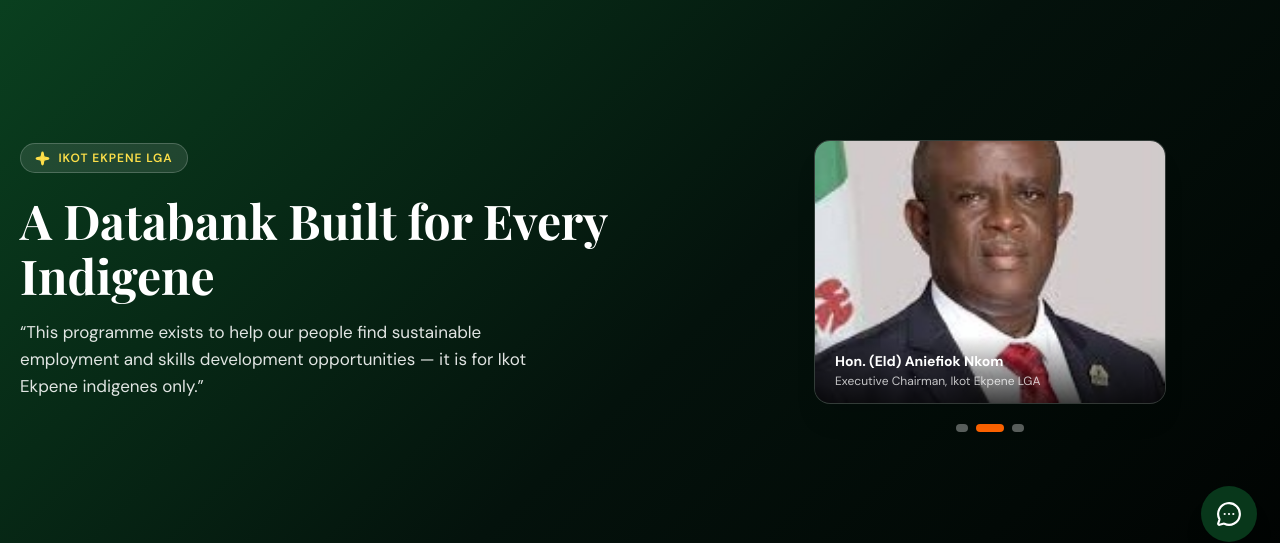
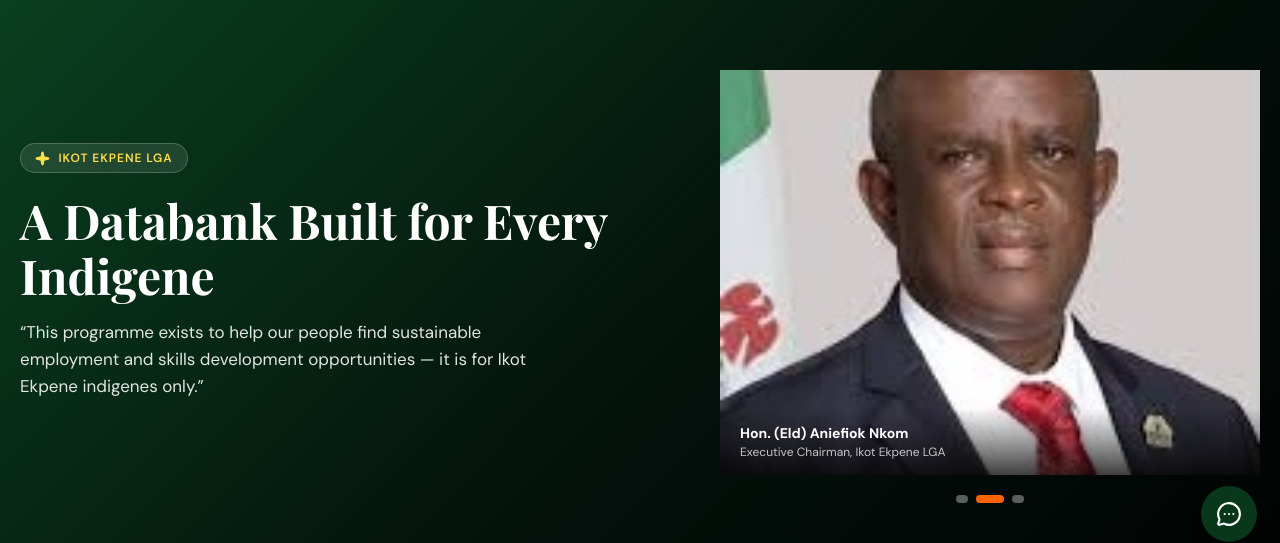
Before and after one commit to IkotEkpene-Tech/employment-databank-portal, a React (Vite) app: page / in a window 1280 px wide. Shown: the part 214-757 px from the top of the page. Built offline with nearby package versions, Linux system fonts and the light colour scheme; no server answers.

Commit message:
feat: clean up styling and improve code readability in HeroSection component

```diff
--- a/src/features/home/components/HeroSection.styles.ts
+++ b/src/features/home/components/HeroSection.styles.ts
@@ -87,13 +87,13 @@ export const MediaCol = styled.div`
 export const MediaFrame = styled.div`
   position: relative;
   width: 100%;
-  max-width: 22rem;
+  // max-width: 22rem;
   aspect-ratio: 4 / 3;
-  border-radius: ${({ theme }) => theme.radii["2xl"]};
-  overflow: hidden;
-  box-shadow: ${({ theme }) => theme.shadows.xl};
-  background: rgba(255, 255, 255, 0.05);
-  border: 1px solid rgba(255, 255, 255, 0.15);
+  // border-radius: ${({ theme }) => theme.radii["2xl"]};
+  // overflow: hidden;
+  // box-shadow: ${({ theme }) => theme.shadows.xl};
+  // background: rgba(255, 255, 255, 0.05);
+  // border: 1px solid rgba(255, 255, 255, 0.15);
 `;
 
 export const SlideLayer = styled.div<{ $active: boolean }>`
--- a/src/features/home/components/HeroSection.tsx
+++ b/src/features/home/components/HeroSection.tsx
@@ -67,7 +67,10 @@ const heroSlides: HeroSlide[] = [
     title: "A Databank Built for Every Indigene",
     subtitle:
       "“This programme exists to help our people find sustainable employment and skills development opportunities — it is for Ikot Ekpene indigenes only.”",
-    caption: { name: "Hon. (Eld) Aniefiok Nkom", role: "Executive Chairman, Ikot Ekpene LGA" },
+    caption: {
+      name: "Hon. (Eld) Aniefiok Nkom",
+      role: "Executive Chairman, Ikot Ekpene LGA",
+    },
   },
   {
     image: "/logo/akwa-ibom-logo-main.png",
@@ -110,7 +113,11 @@ export const HeroSection = () => {
           </Eyebrow>
           <Title key={`title-${current}`}>{active.title}</Title>
           <Subtitle key={`subtitle-${current}`}>{active.subtitle}</Subtitle>
-          {cta && <CtaRow key={`cta-${current}`}>{active.glow ? <GlowWrap>{cta}</GlowWrap> : cta}</CtaRow>}
+          {cta && (
+            <CtaRow key={`cta-${current}`}>
+              {active.glow ? <GlowWrap>{cta}</GlowWrap> : cta}
+            </CtaRow>
+          )}
           <MobileRequirementsLink to="/#requirements">
             <ListChecks size={16} /> View Requirements
           </MobileRequirementsLink>
@@ -120,7 +127,10 @@ export const HeroSection = () => {
           <MediaFrame>
             {heroSlides.map((slide, index) => (
               <SlideLayer key={index} $active={index === current}>
-                <SlideImage src={slide.image} alt={slide.caption?.name ?? "Employment databank"} />
+                <SlideImage
+                  src={slide.image}
+                  alt={slide.caption?.name ?? "Employment databank"}
+                />
                 {slide.caption && (
                   <SlideCaption>
                     <CaptionName>{slide.caption.name}</CaptionName>
```
